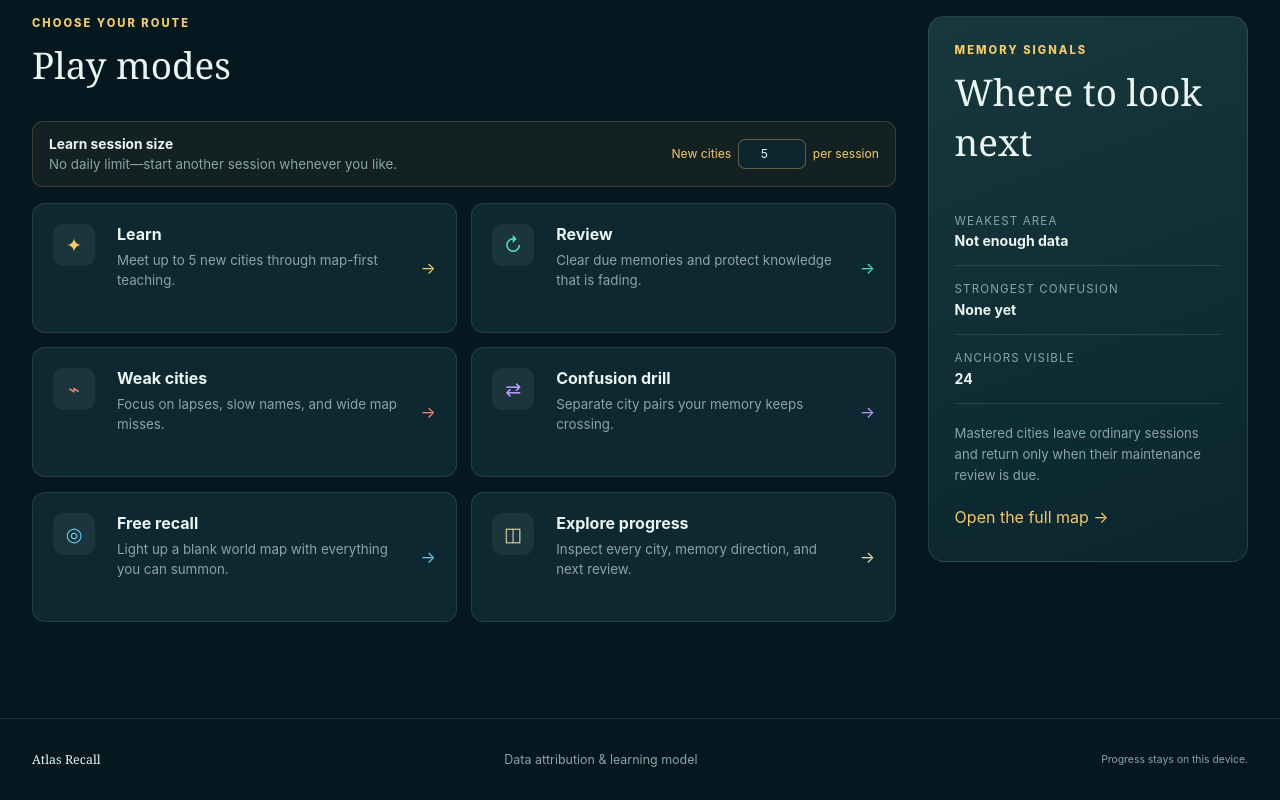
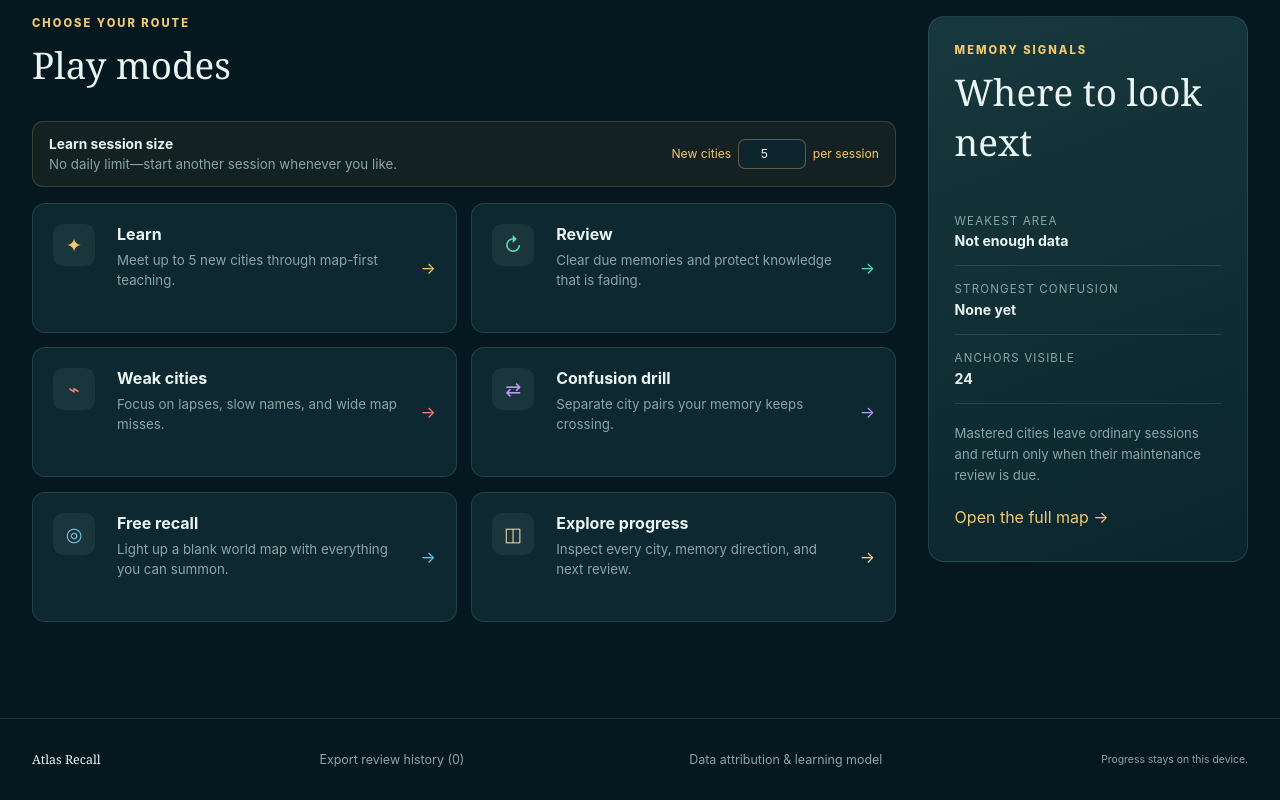
Before and after one commit to bernardo7894/city-learner, a React (Vite) app: page / in a window 1280 px wide. Shown: the part 836-1636 px from the top of the page. Built offline with nearby package versions, Linux system fonts and the light colour scheme.

Commit message:
Add review history CSV download

```diff
--- a/src/App.tsx
+++ b/src/App.tsx
@@ -2,6 +2,7 @@ import { lazy, Suspense, useState } from 'react'
 import cityData from './data/cities.json'
 import type { City, SessionMode } from './types'
 import { useProgress } from './hooks/useProgress'
+import { exportReviewLogCsv } from './lib/reviewLog'
 import { Home } from './components/Home'
 
 const About = lazy(() => import('./components/About').then((module) => ({ default: module.About })))
@@ -22,6 +23,16 @@ export default function App() {
     setPage('study')
   }
 
+  const downloadReviewHistory = () => {
+    const blob = new Blob([`\uFEFF${exportReviewLogCsv(progress.reviewLog, cities)}`], { type: 'text/csv;charset=utf-8' })
+    const url = URL.createObjectURL(blob)
+    const link = document.createElement('a')
+    link.href = url
+    link.download = `atlas-recall-review-history-${new Date().toISOString().slice(0, 10)}.csv`
+    link.click()
+    URL.revokeObjectURL(url)
+  }
+
   if (page === 'study') return <Suspense fallback={<Loading />}><StudySession mode={mode} cities={cities} progress={progress} setProgress={setProgress} onExit={() => setPage('home')} /></Suspense>
   if (page === 'progress') return <Suspense fallback={<Loading />}><ProgressExplorer cities={cities} progress={progress} setProgress={setProgress} onExit={() => setPage('home')} /></Suspense>
   if (page === 'recall') return <Suspense fallback={<Loading />}><FreeRecall cities={cities} progress={progress} setProgress={setProgress} onExit={() => setPage('home')} /></Suspense>
@@ -39,7 +50,12 @@ export default function App() {
         </div>
       </nav>
       <Home cities={cities} progress={progress} setProgress={setProgress} onStart={start} onNavigate={setPage} />
-      <footer><span>Atlas Recall</span><button onClick={() => setPage('about')}>Data attribution & learning model</button><small>Progress stays on this device.</small></footer>
+      <footer>
+        <span>Atlas Recall</span>
+        <button onClick={downloadReviewHistory}>Export review history ({progress.reviewLog.length})</button>
+        <button onClick={() => setPage('about')}>Data attribution & learning model</button>
+        <small>Progress stays on this device.</small>
+      </footer>
     </>
   )
 }
```
